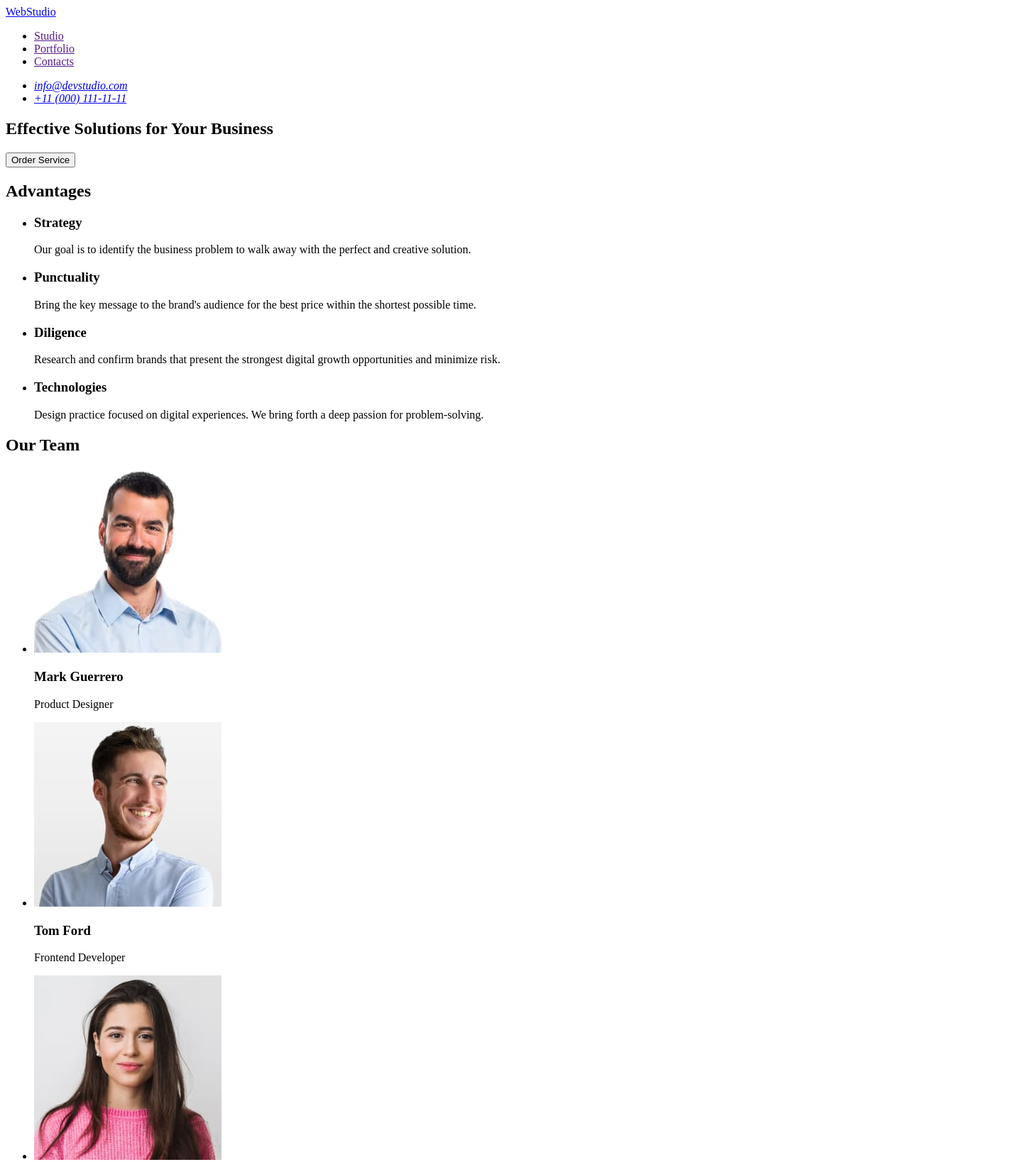
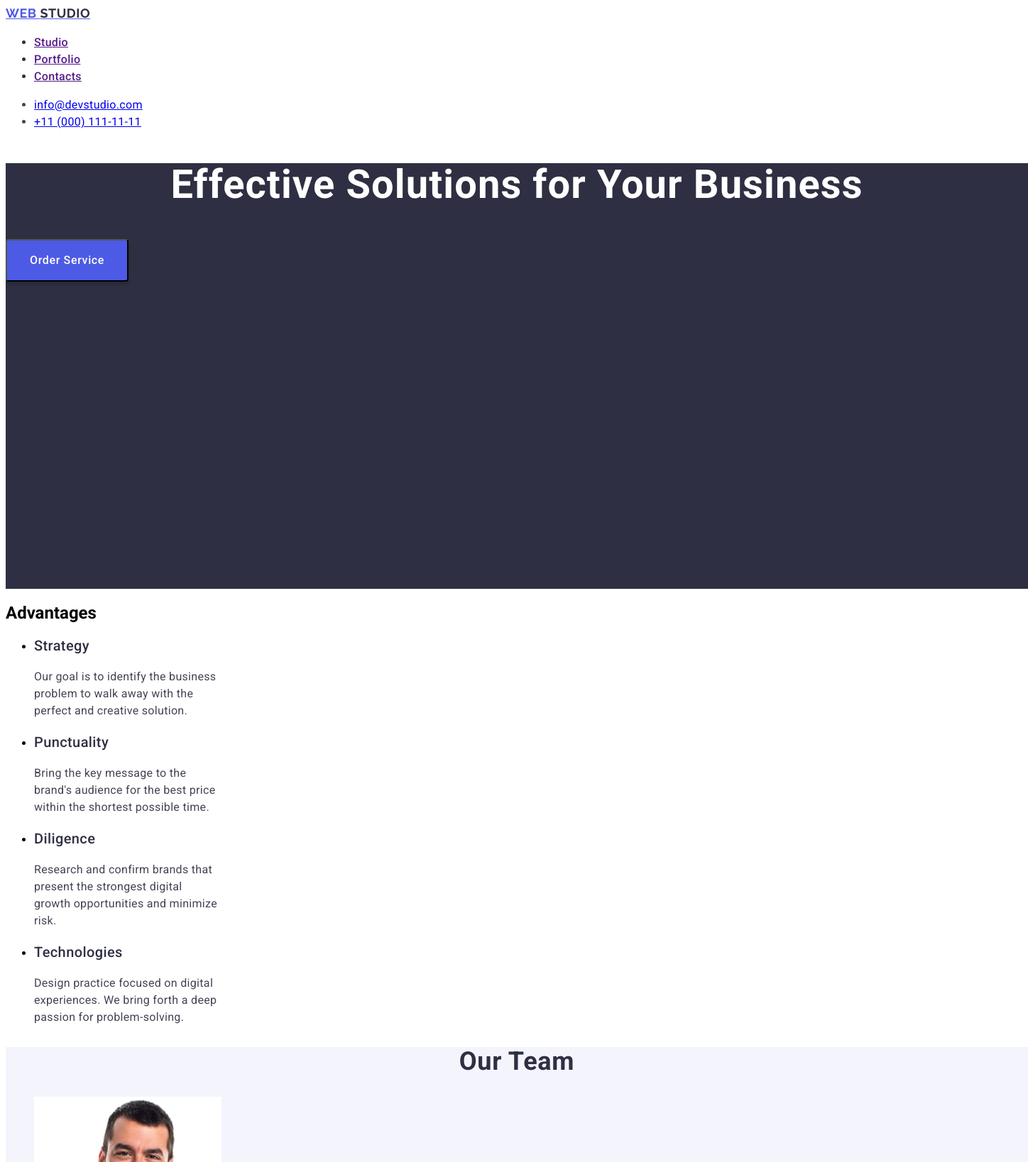
Before and after one commit to Petro-Gunko/goit-markup-hw-02, a plain HTML site: page index.html in a window 1280 px wide. Shown: the top 1638 px of the page at 71% size, 1448 px wide, since content can reach past the window. Drawn offline with Linux system fonts and the light colour scheme.

Commit message:
dz2 version1.0

```diff
--- /dev/null
+++ b/css/styles.css
@@ -0,0 +1,208 @@
+/* Body */
+body {
+  font-family: Roboto;
+}
+
+/* header */
+
+.header {
+  display: flex;
+  width: 1440px;
+  height: 72px;
+  justify-content: center;
+  align-items: center;
+  flex-shrink: 0;
+}
+
+/* section-title */
+
+.section-title {
+  width: 1440px;
+  height: 600px;
+  flex-shrink: 0;
+  background: #2e2f42;
+}
+
+/* navigation bar */
+
+.navig {
+  color: #2e2f42;
+  font-family: Roboto;
+  font-size: 16px;
+  font-style: normal;
+  font-weight: 500;
+  line-height: 24px; /* 150% */
+  letter-spacing: 0.32px;
+}
+
+.logo {
+  color: #4d5ae5;
+  font-family: Raleway;
+  font-size: 18px;
+  font-style: normal;
+  font-weight: 700;
+  line-height: 21px; /* 116.667% */
+  letter-spacing: 0.54px;
+  text-transform: uppercase;
+}
+.studio {
+  color: #2e2f42;
+}
+
+/* contacts */
+.contacts {
+  color: #434455;
+  font-family: Roboto;
+  font-size: 16px;
+  font-style: normal;
+  font-weight: 400;
+  line-height: 24px; /* 150% */
+  letter-spacing: 0.32px;
+}
+
+/* section-1 */
+
+.title {
+  color: #fff;
+  text-align: center;
+  font-family: Roboto;
+  font-size: 56px;
+  font-style: normal;
+  font-weight: 700;
+  line-height: 60px; /* 107.143% */
+  letter-spacing: 1.12px;
+}
+
+.button-section {
+  color: var(--white, #fff);
+  font-family: Roboto;
+  font-size: 16px;
+  font-style: normal;
+  font-weight: 500;
+  line-height: 24px; /* 150% */
+  letter-spacing: 0.64px;
+  display: inline-flex;
+  padding: 16px 32px;
+  align-items: flex-start;
+  gap: 10px;
+  border-radius: 4px;
+  background: var(--iris, #4d5ae5);
+  box-shadow: 0px 4px 4px 0px rgba(0, 0, 0, 0.15);
+}
+
+/* section-2 */
+
+.Advantages {
+  width: 1440px;
+
+  background: #fff;
+}
+
+.text-title {
+  color: #2e2f42;
+  font-family: Roboto;
+  font-size: 20px;
+  font-style: normal;
+  font-weight: 500;
+  line-height: 24px; /* 120% */
+  letter-spacing: 0.4px;
+  width: 264px;
+}
+
+.text {
+  color: #434455;
+  font-family: Roboto;
+  font-size: 16px;
+  font-style: normal;
+  font-weight: 400;
+  line-height: 24px; /* 150% */
+  letter-spacing: 0.32px;
+  width: 264px;
+}
+
+/* our team */
+
+.team-section {
+  width: 1440px;
+
+
+  background: var(--cloud, #f4f4fd);
+}
+
+.title-team {
+  color: #2e2f42;
+  text-align: center;
+  font-family: Roboto;
+  font-size: 36px;
+  font-style: normal;
+  font-weight: 700;
+  line-height: 40px; /* 111.111% */
+  letter-spacing: 0.72px;
+  text-transform: capitalize;
+}
+
+.names-our-team {
+  color: #2e2f42;
+  text-align: center;
+  font-family: Roboto;
+  font-size: 20px;
+  font-style: normal;
+  font-weight: 500;
+  line-height: 24px; /* 120% */
+  letter-spacing: 0.4px;
+}
+
+.profession-our-team {
+  color: #434455;
+  text-align: center;
+  font-family: Roboto;
+  font-size: 16px;
+  font-style: normal;
+  font-weight: 400;
+  line-height: 24px; /* 150% */
+  letter-spacing: 0.32px;
+}
+
+/* portfolio section */
+
+.portfolio-section {
+  width: 1440px;
+
+  background: #fff;
+}
+
+.title-portfolio {
+  color: #2e2f42;
+  text-align: center;
+  font-family: Roboto;
+  font-size: 36px;
+  font-style: normal;
+  font-weight: 700;
+  line-height: 40px; /* 111.111% */
+  letter-spacing: 0.72px;
+  text-transform: capitalize;
+}
+
+/* footer */
+
+.footer-style {
+  width: 1440px;
+  height: 312px;
+  flex-shrink: 0;
+  background: #2E2F42;
+}
+
+.studio-footer {
+  color: #4d5ae5;
+}
+
+.text-footer {
+  width: 264px;
+  color: var(--cloud, #f4f4fd);
+  font-family: Roboto;
+  font-size: 16px;
+  font-style: normal;
+  font-weight: 400;
+  line-height: 24px; /* 150% */
+  letter-spacing: 0.32px;
+}
--- a/index.html
+++ b/index.html
@@ -4,20 +4,38 @@
     <meta charset="UTF-8" />
     <meta name="viewport" content="width=device-width, initial-scale=1.0" />
     <title>WebStudio</title>
+
+    <link rel="preconnect" href="https://fonts.googleapis.com" />
+    <link rel="preconnect" href="https://fonts.gstatic.com" crossorigin />
+    <link
+      href="https://fonts.googleapis.com/css2?family=Roboto:wght@400;500;700&display=swap"
+      rel="stylesheet"
+    />
+    <link rel="preconnect" href="https://fonts.googleapis.com" />
+    <link rel="preconnect" href="https://fonts.gstatic.com" crossorigin />
+    <link
+      href="https://fonts.googleapis.com/css2?family=Raleway:wght@700&display=swap"
+      rel="stylesheet"
+    />
+    <link rel="stylesheet" href="css/styles.css" />
   </head>
   <body>
     <header>
       <!-- Меню навігації -->
 
-      <nav>
-        <a href="./index.html">WebStudio</a>
+      <nav class="navig">
+        <a class="logo" href="./index.html"
+          >Web
+          <span class="studio">Studio</span>
+        </a>
         <ul>
           <li><a href="">Studio</a></li>
           <li><a href="">Portfolio</a></li>
           <li><a href="">Contacts</a></li>
         </ul>
       </nav>
-      <address>
+
+      <address class="contacts">
         <ul>
           <li>
             <a href="mailto:info@devstudio.com">info@devstudio.com</a>
@@ -33,39 +51,39 @@
 
     <main>
       <!-- section1 -->
-      <section>
-        <h1>Effective Solutions for Your Business</h1>
-        <button type="button">Order Service</button>
+      <section class="section-title">
+        <h1 class="title">Effective Solutions for Your Business</h1>
+        <button class="button-section" type="button">Order Service</button>
       </section>
 
       <!-- section2 -->
-      <section>
+      <section class="Advantages">
         <h2>Advantages</h2>
         <ul>
           <li>
-            <h3>Strategy</h3>
-            <p>
+            <h3 class="text-title">Strategy</h3>
+            <p class="text">
               Our goal is to identify the business problem to walk away with the
               perfect and creative solution.
             </p>
           </li>
           <li>
-            <h3>Punctuality</h3>
-            <p>
+            <h3 class="text-title">Punctuality</h3>
+            <p class="text">
               Bring the key message to the brand's audience for the best price
               within the shortest possible time.
             </p>
           </li>
           <li>
-            <h3>Diligence</h3>
-            <p>
+            <h3 class="text-title">Diligence</h3>
+            <p class="text">
               Research and confirm brands that present the strongest digital
               growth opportunities and minimize risk.
             </p>
           </li>
           <li>
-            <h3>Technologies</h3>
-            <p>
+            <h3 class="text-title">Technologies</h3>
+            <p class="text">
               Design practice focused on digital experiences. We bring forth a
               deep passion for problem-solving.
             </p>
@@ -74,36 +92,107 @@
       </section>
 
       <!-- section3 -->
-      <section>
-        <h2>Our Team</h2>
+      <section class="team-section">
+        <h2 class="title-team">Our Team</h2>
         <ul>
           <li>
             <img src="./images/img_1.jpg" alt="Mark Guerrero" width="264" />
-            <h3>Mark Guerrero</h3>
-            <p>Product Designer</p>
+            <h3 class="names-our-team">Mark Guerrero</h3>
+            <p class="profession-our-team">Product Designer</p>
           </li>
           <li>
             <img src="./images/img_2.jpg" alt="Tom Ford" width="264" />
-            <h3>Tom Ford</h3>
-            <p>Frontend Developer</p>
+            <h3 class="names-our-team">Tom Ford</h3>
+            <p class="profession-our-team">Frontend Developer</p>
           </li>
           <li>
             <img src="./images/img_3.jpg" alt="Camila Garcia" width="264" />
-            <h3>Camila Garcia</h3>
-            <p>Marketing</p>
+            <h3 class="names-our-team">Camila Garcia</h3>
+            <p class="profession-our-team">Marketing</p>
           </li>
           <li>
             <img src="./images/img_4.jpg" alt="Daniel Wilson" width="264" />
-            <h3>Daniel Wilson</h3>
-            <p>UI Designer</p>
+            <h3 class="names-our-team">Daniel Wilson</h3>
+            <p class="profession-our-team">UI Designer</p>
+          </li>
+        </ul>
+      </section>
+
+      <!-- our portfolio -->
+
+      <section class="portfolio-section">
+        <h2 class="title-portfolio">Our Portfolio</h2>
+        <ul>
+          <li>
+            <img
+              src="./images/banking.jpg"
+              alt="Banking"
+              width="360"
+              height="300"
+            />
+            <h3 class="text-title">Banking App</h3>
+            <p class="text">App</p>
+          </li>
+          <li>
+            <img
+              src="./images/nfs.jpg"
+              alt="Cashless Paymet"
+              width="360"
+              height="300"
+            />
+            <h3 class="text-title">Cashless Paymet</h3>
+            <p class="text">Marketing</p>
+          </li>
+          <li>
+            <img
+              src="./images/laptop.jpg"
+              alt="Meditation App"
+              width="360"
+              height="300"
+            />
+            <h3 class="text-title">Meditation App</h3>
+            <p class="text">App</p>
+          </li>
+          <li>
+            <img
+              src="./images/drive.jpg"
+              alt="Taxi Service"
+              width="360"
+              height="300"
+            />
+            <h3 class="text-title">Taxi Service</h3>
+            <p class="text">Marleting</p>
+          </li>
+          <li>
+            <img
+              src="./images/phone.jpg"
+              alt="Screen Illustrations"
+              width="360"
+              height="300"
+            />
+            <h3 class="text-title">Screen Illustrations</h3>
+            <p class="text">Design</p>
+          </li>
+          <li>
+            <img
+              src="./images/orange-style.jpg"
+              alt="Online Courses"
+              width="360"
+              height="300"
+            />
+            <h3>Online Courses</h3>
+            <p class="text">Marketing</p>
           </li>
         </ul>
       </section>
     </main>
 
-    <footer>
-      <a href="./index.html">WebStudio</a>
-      <p>
+    <footer class="footer-style">
+      <a class="logo" href="./index.html"
+        >Web
+        <span class="studio-footer">Studio</span>
+      </a>
+      <p class="text-footer">
         Increase the flow of customers and sales for your business with digital
         marketing &#38; growth solutions.
       </p>
```
Also changed, not shown: images/banking.jpg (added), images/drive.jpg (added), images/laptop.jpg (added), images/nfs.jpg (added), images/orange-style.jpg (added), images/phone.jpg (added).
